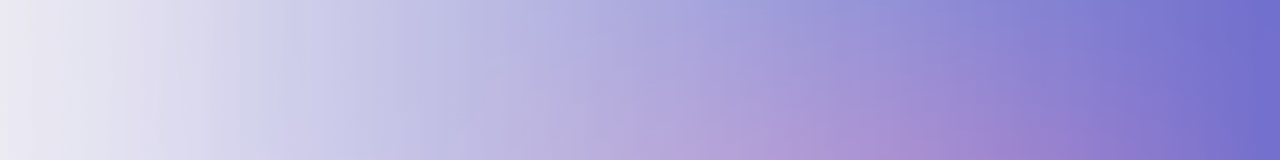
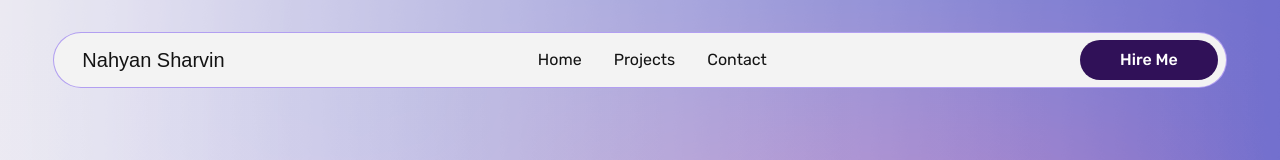
Before and after one commit to nahyansharvin/portfolio, a Next.js app: page / in a window 1280 px wide. Shown: the top 160 px of the page. Built offline with nearby package versions, Linux system fonts and the light colour scheme; a web font is replaced by a local one.

Commit message:
feat: add navbar component

```diff
--- a/src/app/layout.tsx
+++ b/src/app/layout.tsx
@@ -2,6 +2,7 @@ import type { Metadata } from 'next'
 import { Rubik } from 'next/font/google'
 import localFont from 'next/font/local'
 import './globals.css'
+import Navbar from '@/components/molecules/Navbar'
 
 const rubik = Rubik({ subsets: ['latin'], variable: '--font-rubik' })
 const clashDisplay = localFont({ src: '/fonts/ClashDisplay.woff2', variable: '--font-clash-display'})
@@ -19,7 +20,10 @@ export default function RootLayout({
 }>) {
   return (
     <html lang="en">
-      <body className={`${rubik.variable} ${clashDisplay.variable} font-sans min-h-dvh`}>{children}</body>
+      <body className={`${rubik.variable} ${clashDisplay.variable} font-sans min-h-dvh`}>
+        <Navbar />
+        {children}
+      </body>
     </html>
   );
 }
--- a/src/components/molecules/Navbar/index.tsx
+++ b/src/components/molecules/Navbar/index.tsx
@@ -18,7 +18,7 @@ const navList = [
 const Navbar = () => {
   return (
     <div className='absolute top-0 left-0 w-full flex justify-center'>
-        <nav className='w-11/12 h-12 mt-8 p-2 flex items-center justify-between rounded-full bg-background border border-highlight/50'>
+        <nav className='w-11/12 h-14 mt-8 p-2 flex items-center justify-between rounded-full bg-background border border-highlight/50'>
             <h3 id='logo' className='ml-5 font-display font-medium text-xl'>Nahyan Sharvin</h3>
 
             <ul id='nav-links' className='flex gap-8'>
@@ -31,7 +31,8 @@ const Navbar = () => {
             </ul>
 
             <div>
-                <button className='ml-auto mr-5 text-foreground'>Hire Me</button>
+                {/* Toggel Theme Button */}
+                <button className='bg-tertiary px-10 h-10 rounded-full font-medium text-white'>Hire Me</button>
             </div>
         </nav>
     </div>
```
